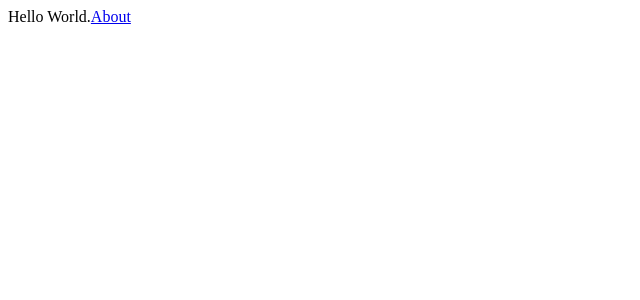
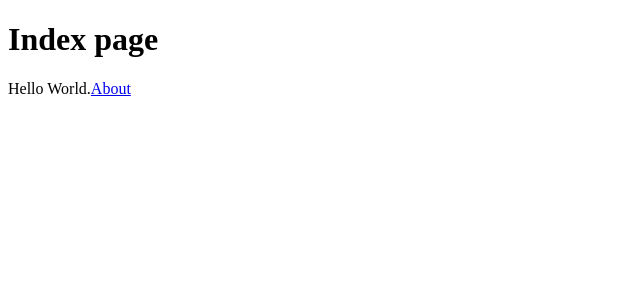
Before and after one commit to Babadzhanov/test-next, a Next.js app: page / in a window 1280 px wide. Shown: the top 300 px of the page, without its empty margins (0-640 px from the left). Built offline with nearby package versions, Linux system fonts and the light colour scheme; no server answers.

Commit message:
add simplicity to index page

```diff
--- a/pages/index.js
+++ b/pages/index.js
@@ -1,9 +1,12 @@
 import Link from "next/link";
 export default () => (
   <div>
-    Hello World.
-    <Link href="/about" as={process.env.BACKEND_URL + "/about"}>
-      <a>About</a>
-    </Link>
+    <h1>Index page</h1>
+    <div>
+      Hello World.
+      <Link href="/about" as={process.env.BACKEND_URL + "/about"}>
+        <a>About</a>
+      </Link>
+    </div>
   </div>
 );
```
